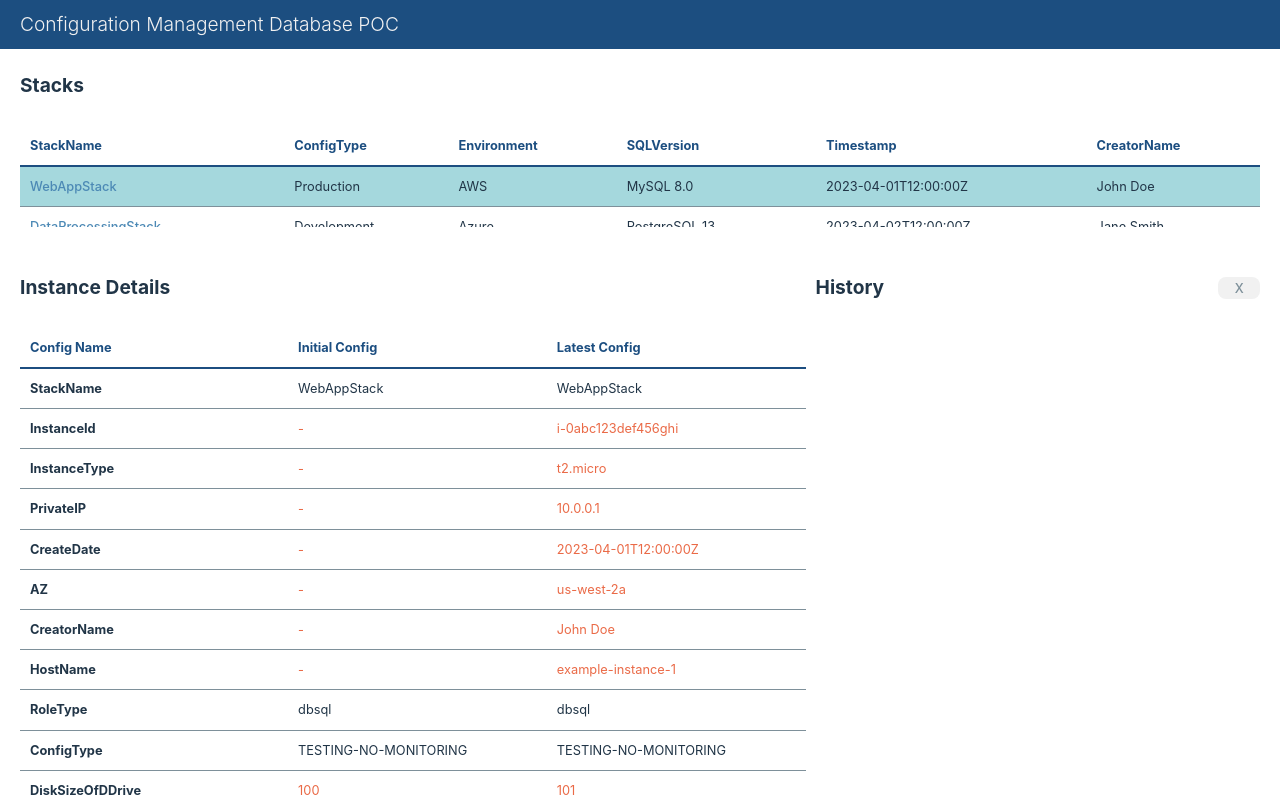
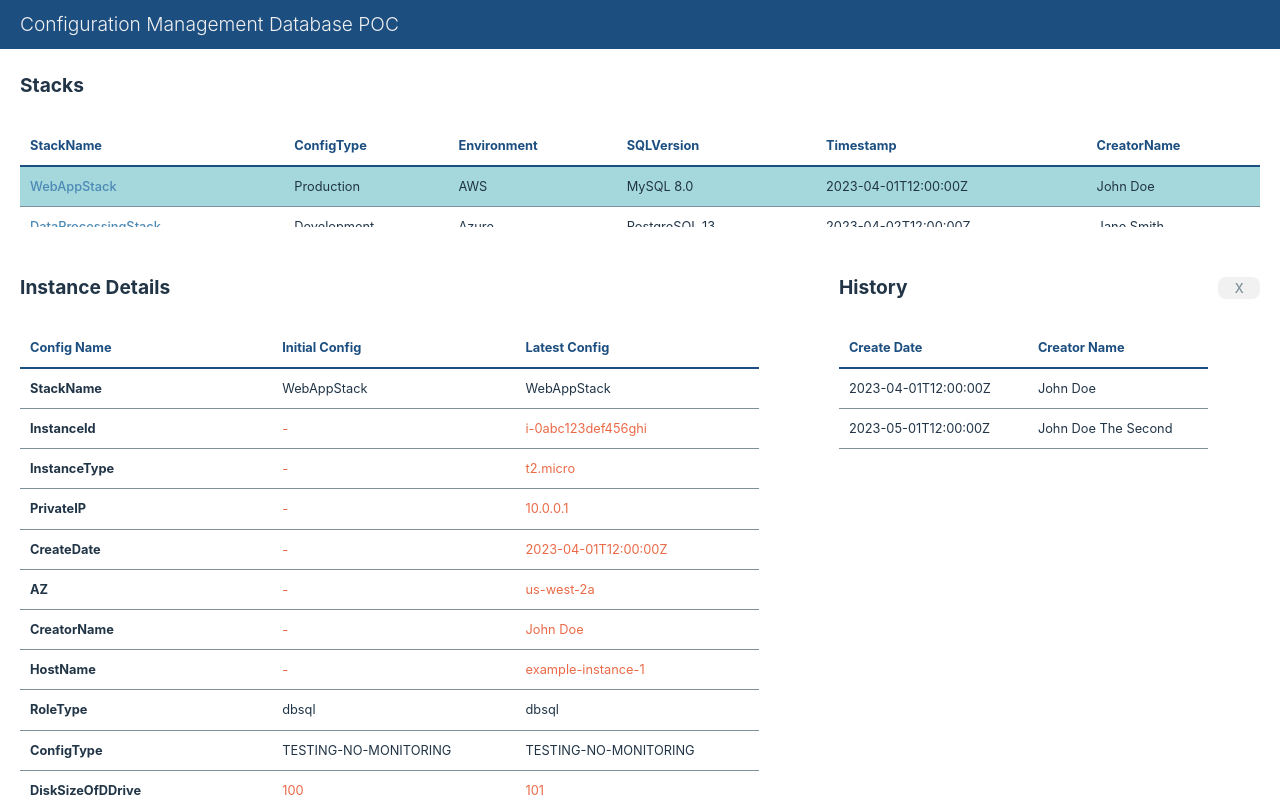
Before and after one commit to carolemonteloyola/cmdb-poc, a React (Vite) app: page / in a window 1280 px wide. Both pictures are taken after a click on the link "WebAppStack". Built offline with nearby package versions, Linux system fonts and the light colour scheme.

Commit message:
feat: added history based on stack

```diff
--- a/src/App.css
+++ b/src/App.css
@@ -114,12 +114,13 @@ button.close {
 
 .panel-header {
   display: flex;
-  justify-content: space-between;
 }
 .panel-instance-section {
   display: flex;
   flex-direction: column;
-  gap: 10px;
+
+  column-gap: 10px;
+  row-gap: 10px;
   height: 50%;
 }
 
@@ -128,6 +129,9 @@ button.close {
 }
 .panel-history {
   flex: 1;
+}
+.spacer {
+  margin: 0 30px;
 }
 
 .config {
--- a/src/App.jsx
+++ b/src/App.jsx
@@ -11,13 +11,18 @@ function App() {
   const [selectedStackRow, setSelectedStackRow] = useState(null);
   const [initConfigInfo, setInitConfigInfo] = useState([{}]);
   const [instanceInfo, setInstanceInfo] = useState([{}]);
+  const [history, setHistory] = useState([{}]);
 
+  // handle Stack click
   const handleStackClick = (StackName) => {
     setShowInstances(true);
     setSelectedStackRow(StackName);
     setInitConfigInfo(queryInitConfigBasedOnStack(StackName));
     setInstanceInfo(queryInstanceBasedOnStack(StackName));
+    setHistory(queryHistoryBasedOnStack(StackName));
   };
+
+  // close instance
   const closeInstance = () => {
     setShowInstances(false);
     setSelectedStackRow();
@@ -30,10 +35,15 @@ function App() {
     );
   };
 
-  // get instance based on StackName
+  // get Instance info based on StackName
   // TODO: get latest
   const queryInstanceBasedOnStack = (StackName) => {
     return InstancesData.filter((instance) => instance.StackName === StackName);
+  };
+
+  // get history based on Instance ID
+  const queryHistoryBasedOnStack = (StackName) => {
+    return InstancesData.filter((history) => history.StackName === StackName);
   };
 
   return (
@@ -52,6 +62,7 @@ function App() {
             closeInstance={closeInstance}
             instanceInfo={instanceInfo}
             initConfigInfo={initConfigInfo}
+            history={history}
           />
         )}
       </div>
--- a/src/components/Instances.jsx
+++ b/src/components/Instances.jsx
@@ -1,15 +1,20 @@
 import PropTypes from "prop-types";
 
-const Instances = ({ closeInstance, instanceInfo, initConfigInfo }) => {
+const Instances = ({
+  closeInstance,
+  instanceInfo,
+  initConfigInfo,
+  history,
+}) => {
   // Extract headers from the instancesData file
   const headerData = Object.keys(instanceInfo[0]);
-
+  console.log("history", history);
   const compareConfigValues = (a, b) => {
     return a != b ? <td className="highlight">{a}</td> : <td>{a}</td>;
   };
 
   // Function to create table header row
-  const renderHeaderCol = () => {
+  const renderInstanceTableBody = () => {
     return headerData.map((header, index) => {
       const initialConfigValue =
         initConfigInfo[0][header] !== undefined
@@ -45,69 +50,32 @@ const Instances = ({ closeInstance, instanceInfo, initConfigInfo }) => {
                 <th>Latest Config</th>
               </tr>
             </thead>
-            <tbody>{renderHeaderCol()}</tbody>
+            <tbody>{renderInstanceTableBody()}</tbody>
           </table>
-
-          {/* <table className="table_instance">
-          <thead>
-            <th>
-              <td></td>
-            </th>
-            <th>
-              <td>Initial Config</td>
-            </th>
-            <th>
-              <td>Latest Config</td>
-            </th>
-          </thead>
-          <tbody>
-            <tr>
-              <td>Instance ID</td>
-              <td>A</td>
-              <td>B</td>
-            </tr>
-            <tr>
-              <td>Host Name</td>
-              <td>A</td>
-              <td>B</td>
-            </tr>
-            <tr>
-              <td>Instance Type</td>
-              <td>A</td>
-              <td>B</td>
-            </tr>
-            <tr>
-              <td>IP Address</td>
-              <td>A</td>
-              <td>B</td>
-            </tr>
-            <tr>
-              <td>Availability Zone</td>
-              <td>A</td>
-              <td>B</td>
-            </tr>
-            <tr>
-              <td>RoleType</td>
-              <td>A</td>
-              <td>B</td>
-            </tr>
-            <tr>
-              <td>CreatorName</td>
-              <td>A</td>
-              <td>B</td>
-            </tr>
-            <tr>
-              <td>CreateDate</td>
-              <td>A</td>
-              <td>B</td>
-            </tr>
-          </tbody>
-        </table> */}
         </div>
       </div>
+      <div className="panel-instance-section spacer"></div>
       <div className="panel-instance-section panel-history">
-        <div className="panel-header">
+        <div className="panel-header panel-flex-col">
           <h2>History</h2>
+        </div>
+        <div className="config_container">
+          <table>
+            <thead>
+              <tr>
+                <th>Create Date</th>
+                <th>Creator Name</th>
+              </tr>
+            </thead>
+            <tbody>
+              {history.map((history, index) => (
+                <tr key={index}>
+                  <td>{history.CreateDate}</td>
+                  <td>{history.CreatorName}</td>
+                </tr>
+              ))}
+            </tbody>
+          </table>
         </div>
       </div>
       <div className="panel-header panel-flex-col">
@@ -123,5 +91,6 @@ Instances.propTypes = {
   closeInstance: PropTypes.func.isRequired,
   instanceInfo: PropTypes.array.isRequired,
   initConfigInfo: PropTypes.array.isRequired,
+  history: PropTypes.array,
 };
 export default Instances;
--- a/src/components/StacksList.jsx
+++ b/src/components/StacksList.jsx
@@ -1,4 +1,4 @@
-import { useEffect, useState } from "react";
+/* import { useEffect, useState } from "react"; */
 
 import PropTypes from "prop-types";
 import stacksData from "../data/stacks.json";
--- a/src/data/instances.json
+++ b/src/data/instances.json
@@ -61,5 +61,26 @@
     "NameOfCRecordForServer": "TestSQL-1MS001",
     "NameOfCRecordsAdditional": "none",
     "SQLVersion": "SQL2019_Dev"
+  },
+  {
+    "StackName": "WebAppStack",
+    "InstanceId": "i-0abc123def456ghi",
+    "InstanceType": "t2.micro",
+    "PrivateIP": "10.0.0.1",
+    "CreateDate": "2023-05-01T12:00:00Z",
+    "AZ": "us-west-2a",
+    "CreatorName": "John Doe The Second",
+    "HostName": "example-instance-1",
+    "RoleType": "dbsql",
+    "ConfigType": "TESTING-NO-MONITORING",
+    "DiskSizeOfDDrive": 1011,
+    "DiskSizeOfEDrive": 1011,
+    "DiskSizeOfFDrive": 1011,
+    "DiskSizeOfGDrive": 1011,
+    "DiskSizeOfMDrive": 1011,
+    "Environment": "INTEGRATION",
+    "NameOfCRecordForServer": "TestSQL-1MS001",
+    "NameOfCRecordsAdditional": "none",
+    "SQLVersion": "SQL2019_Dev"
   }
 ]
```
